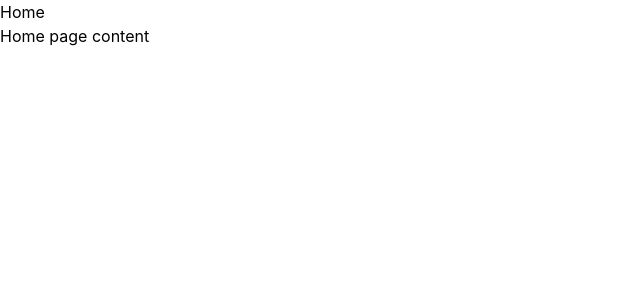
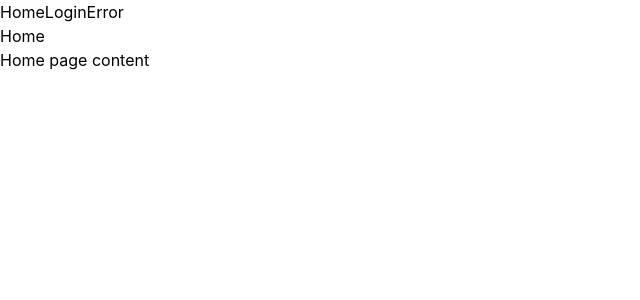
Before and after one commit to dmrlobo2002/Schedule-a-Doc, a React (Create React App) app in the folder frontend/: page / in a window 1280 px wide. Shown: the top 300 px of the page, without its empty margins (0-640 px from the left). Built offline with nearby package versions, Linux system fonts and the light colour scheme.

Commit message:
Update Navbar.tsx

```diff
--- a/frontend/src/components/Navbar.tsx
+++ b/frontend/src/components/Navbar.tsx
@@ -6,7 +6,21 @@ import { Link } from "react-router-dom";
 const Navbar = () => {
   return (
     <div className="nav">
-      <nav></nav>
+      <nav>
+        <ul>
+          <li>
+            <Link to="/" className="nav-bar-element">
+              Home
+            </Link>
+            <Link to="/login" className="nav-bar-element">
+              Login
+            </Link>
+            <Link to="/" className="nav-bar-element">
+              Error
+            </Link>
+          </li>
+        </ul>
+      </nav>
     </div>
   );
 };
```
